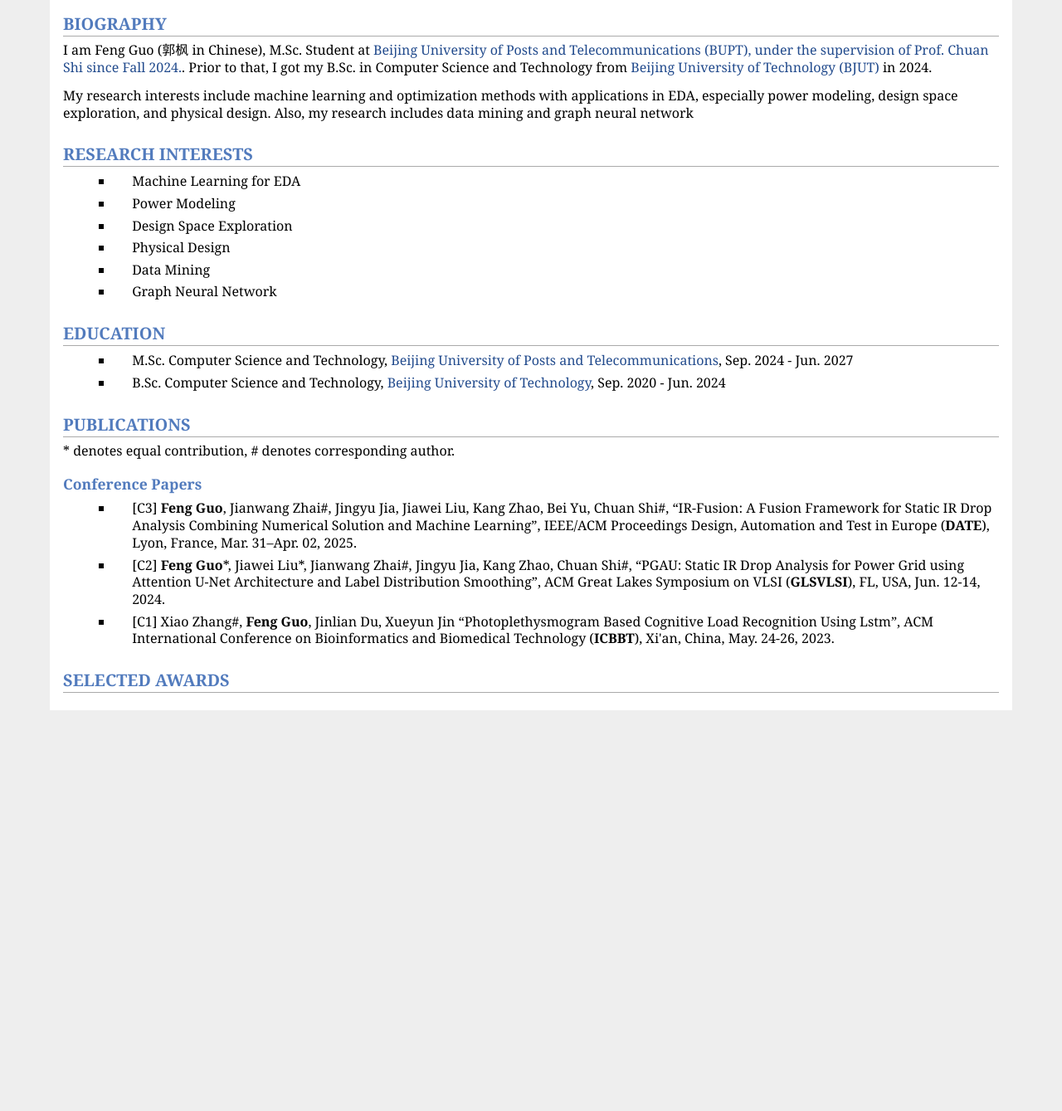
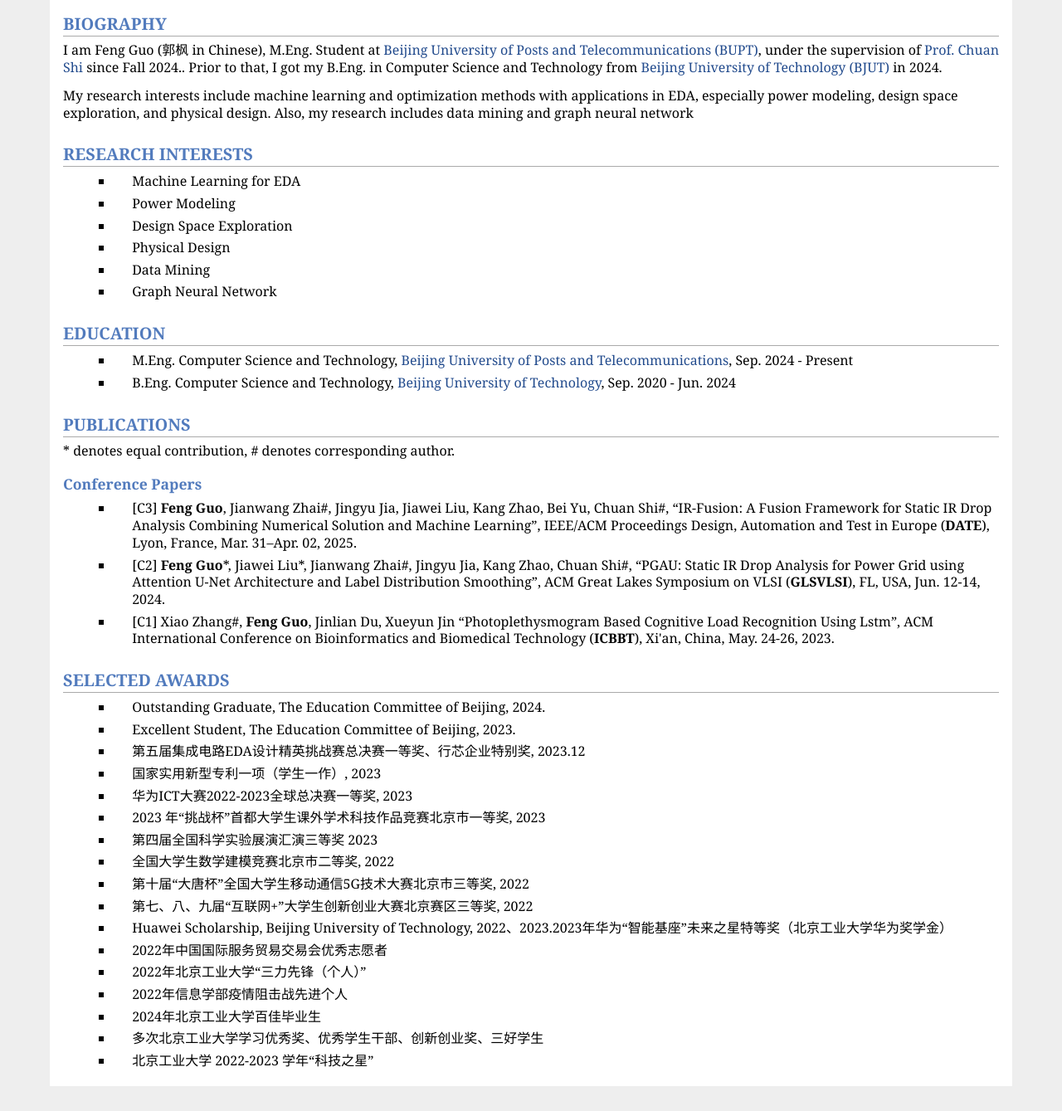
Before and after one commit to Yukijudaio/sunhuabin.github.io, a plain HTML site: page index.html in a window 1280 px wide. Shown: the part 319-1658 px from the top of the page at 83% size. Before the commit the page ends 1205 px from the top, so only its background shows below. Drawn offline with Linux system fonts and the light colour scheme.

Commit message:
20241130

```diff
--- a/index.html
+++ b/index.html
@@ -16,15 +16,15 @@
 </div>
 <table class="imgtable"><tr><td>
 <img src="guofeng.jpg" alt="150" width="150px" height="Feng Guo" />&nbsp;</td>
-<td align="left"><p>Feng Guo, M.Sc. Student <br />
+<td align="left"><p>Feng Guo, M.Eng. Student <br />
 <a href="https://ic.bupt.edu.cn/">School of Computer Science (National Pilot Software Engineering School)</a> <br />
 <a href="https://www.bupt.edu.cn/">Beijing University of Posts and Telecommunications</a> <br />
 Office: Room 616, No. 3 Teaching building <br />
 Email: guofeng@bupt.edu.cn<br /></p>
 </td></tr></table>
 <h2>BIOGRAPHY</h2>
-<p>I am Feng Guo (郭枫 in Chinese), M.Sc. Student at <a href="https://www.bupt.edu.cn/">Beijing University of Posts and Telecommunications (BUPT), under the supervision of Prof. Chuan Shi since Fall 2024.</a>.
-Prior to that, I got my B.Sc. in Computer Science and Technology from <a href="https://www.bjut.edu.cn/">Beijing University of Technology (BJUT)</a> in 2024.</p>
+<p>I am Feng Guo (郭枫 in Chinese), M.Eng. Student at <a href="https://www.bupt.edu.cn/">Beijing University of Posts and Telecommunications (BUPT)</a>, under the supervision of <a href="http://www.shichuan.org">Prof. Chuan Shi</a> since Fall 2024..
+Prior to that, I got my B.Eng. in Computer Science and Technology from <a href="https://www.bjut.edu.cn/">Beijing University of Technology (BJUT)</a> in 2024.</p>
 <p>My research interests include machine learning and optimization methods with applications in EDA, especially power modeling, design space exploration, and physical design. Also, my research includes data mining and graph neural network</p>
 <h2>RESEARCH INTERESTS</h2>
 <ul>
@@ -43,9 +43,9 @@
 </ul>
 <h2>EDUCATION</h2>
 <ul>
-<li><p>M.Sc. Computer Science and Technology, <a href="https://www.bupt.edu.cn">Beijing University of Posts and Telecommunications</a>, Sep. 2024 - Jun. 2027</p>
+<li><p>M.Eng. Computer Science and Technology, <a href="https://www.bupt.edu.cn">Beijing University of Posts and Telecommunications</a>, Sep. 2024 - Present</p>
 </li>
-<li><p>B.Sc.  Computer Science and Technology, <a href="https://www.bjut.edu.cn/">Beijing University of Technology</a>, Sep. 2020 - Jun. 2024</p>
+<li><p>B.Eng.  Computer Science and Technology, <a href="https://www.bjut.edu.cn/">Beijing University of Technology</a>, Sep. 2020 - Jun. 2024</p>
 </li>
 </ul>
 <h2>PUBLICATIONS</h2>
@@ -90,23 +90,41 @@
 </ul>
 <h2>SELECTED AWARDS</h2>
 <ul>
-<!-- <li><p>Best Paper Award Nomination, ASP-DAC, 2023</p>
+<li><p>Outstanding Graduate, The Education Committee of Beijing, 2024.</p>
 </li>
-<li><p>William J. McCalla Best Paper Award, ICCAD, 2021</p>
+<li><p>Excellent Student, The Education Committee of Beijing, 2023.</p>
 </li>
-<li><p>Huawei Scholarship, Tsinghua University, 2022.</p>
+<li><p>第五届集成电路EDA设计精英挑战赛总决赛一等奖、行芯企业特别奖, 2023.12</p>
 </li>
-<li><p>Longfor Scholarship, Tsinghua University, 2022.</p>
+<li><p>国家实用新型专利一项（学生一作）, 2023</p>
 </li>
-<li><p>Comprehensive Excellent Scholarship, Tsinghua University, 2020 &amp; 2021.</p>
+<li><p>华为ICT大赛2022-2023全球总决赛一等奖, 2023</p>
 </li>
-<li><p>Outstanding Graduate, The Education Committee of Beijing, 2018.</p>
+<li><p>2023 年“挑战杯”首都大学生课外学术科技作品竞赛北京市一等奖, 2023</p>
 </li>
-<li><p>May 4th Medal, Beijing Jiaotong University, 2018.</p>
+<li><p>第四届全国科学实验展演汇演三等奖 2023</p>
 </li>
-<li><p>Excellent Student, The Education Committee of Beijing, 2017.</p>
+<li><p>全国大学生数学建模竞赛北京市二等奖, 2022</p>
 </li>
-<li><p>Baosteel Scholarship, Baosteel Education Foundation, 2017.</p>
+<li><p>第十届“大唐杯”全国大学生移动通信5G技术大赛北京市三等奖, 2022</p>
+</li>
+<li><p>第七、八、九届“互联网+”大学生创新创业大赛北京赛区三等奖, 2022</p>
+</li>
+<li><p>Huawei Scholarship, Beijing University of Technology, 2022、2023.2023年华为“智能基座”未来之星特等奖（北京工业大学华为奖学金）</p>
+</li>
+<li><p>2022年中国国际服务贸易交易会优秀志愿者</p>
+</li>
+<li><p>2022年北京工业大学“三力先锋（个人）”</p>
+</li>
+<li><p>2022年信息学部疫情阻击战先进个人</p>
+</li>
+<li><p>2024年北京工业大学百佳毕业生</p>
+</li>
+<li><p>多次北京工业大学学习优秀奖、优秀学生干部、创新创业奖、三好学生</p>
+</li>
+<li><p>北京工业大学 2022-2023 学年“科技之星”</p>
+</li>
+<!-- <li><p>Baosteel Scholarship, Baosteel Education Foundation, 2017.</p>
 </li>
 <li><p>National Scholarship, Ministry of Education of China, 2016.</p>
 </li>
```
